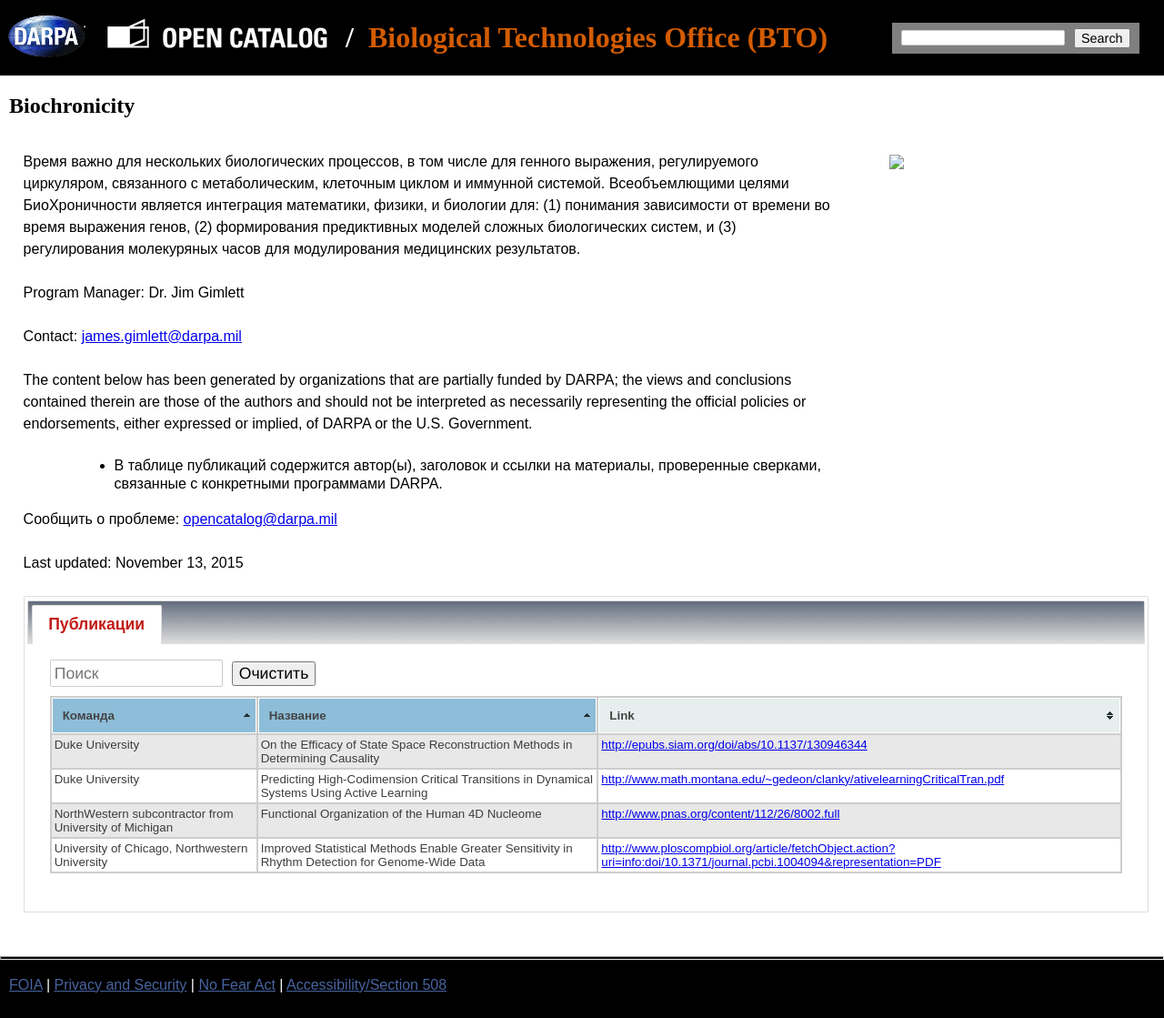
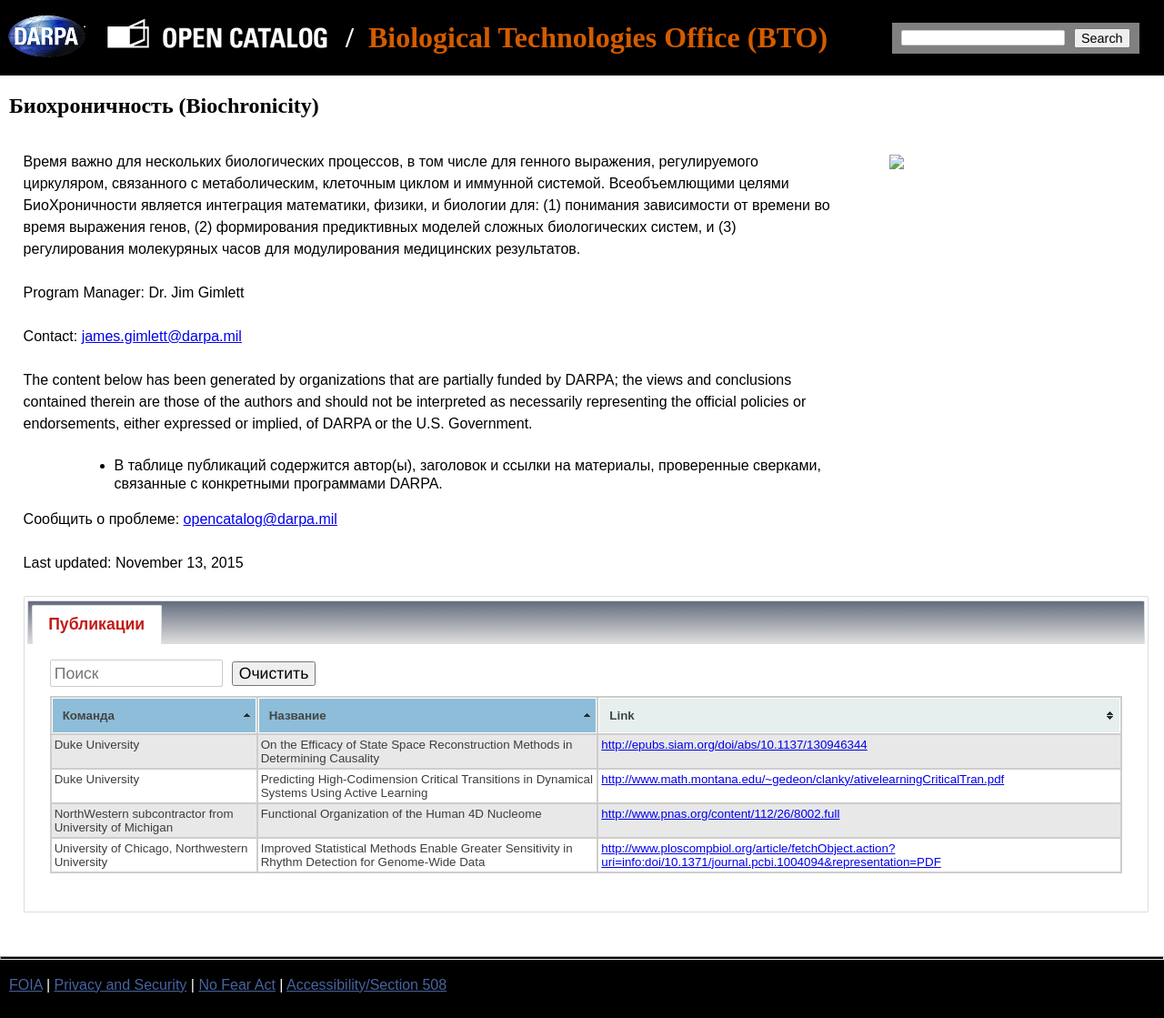
Before and after one commit to kant2002/darpa-ru, a Jekyll site: the page built from ru/Biochronicity.html, in a window 1280 px wide. Shown: the whole page at 91% size. Built offline with Jekyll 4.4.1, drawn with Linux system fonts in a browser that asks for light colours.

Commit message:
New translations Biochronicity.html (Russian)

```diff
--- a/ru/Biochronicity.html
+++ b/ru/Biochronicity.html
@@ -3,7 +3,7 @@
 officecolor: "#D35C00"
 office: Biological Technologies Office (BTO)
 ---
-<h2><a href='http://www.darpa.mil/program/biochronicity' class='programlink'>Biochronicity</a></h2>
+<h2><a href='http://www.darpa.mil/program/biochronicity' class='programlink'>Биохроничность (Biochronicity)</a></h2>
 <div class='left-paragraph'><p>Время важно для нескольких биологических процессов, в том числе для генного выражения, регулируемого циркуляром, связанного с метаболическим, клеточным циклом и иммунной системой. Всеобъемлющими целями БиоХроничности является интеграция математики, физики, и биологии для:
  (1) понимания зависимости от времени во время выражения генов,
  (2) формирования предиктивных моделей сложных биологических систем, и
```
